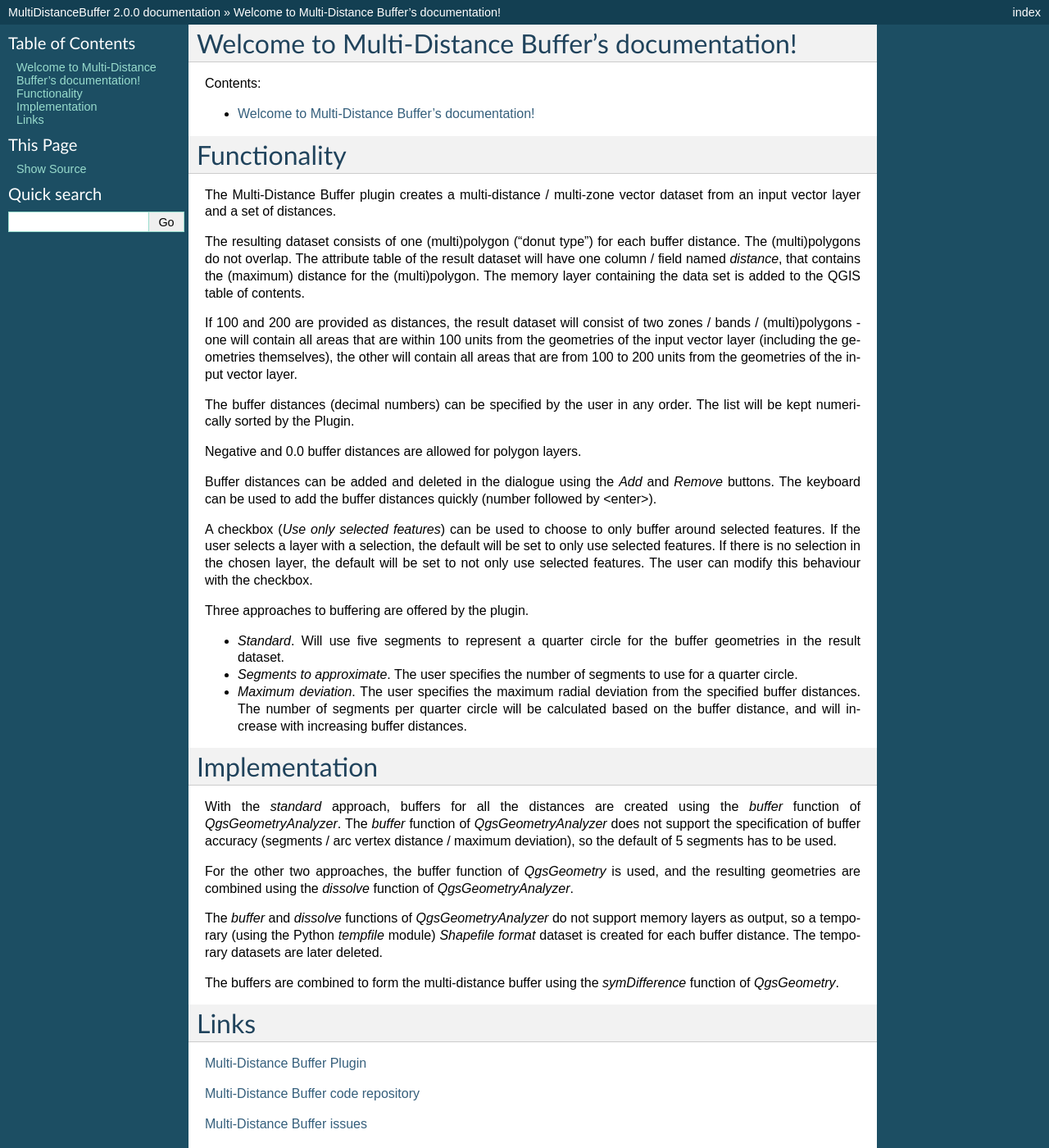
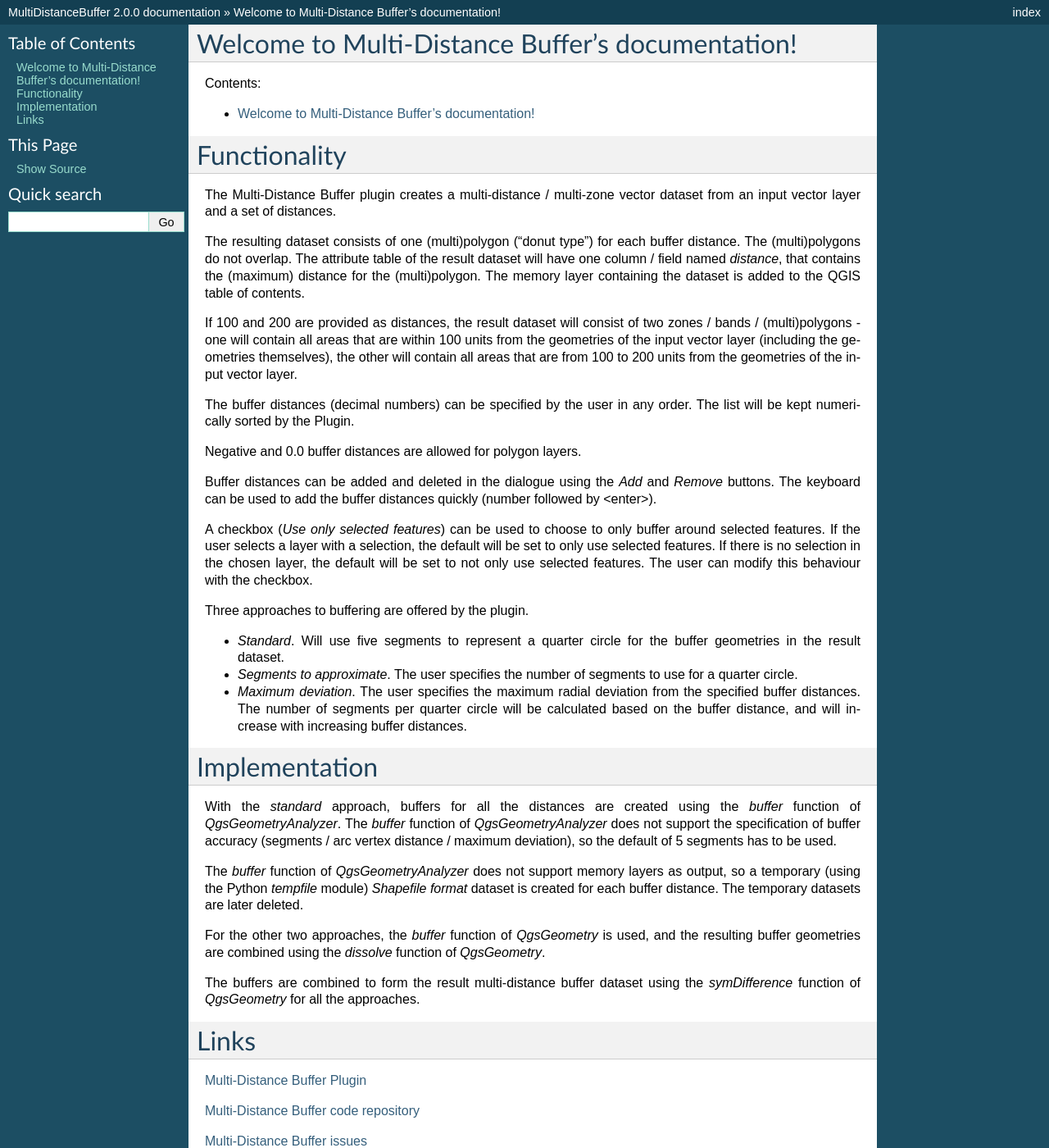
Before and after one commit to havatv/qgismultidistancebufferplugin, a Sphinx documentation site: the page built from help/source/index.rst, in a window 1280 px wide and 1400 px high. Shown: the whole window at 82% size. Built offline with Sphinx 7.4.7, drawn with Linux system fonts in a browser that asks for light colours; formulas are drawn with MathJax 3.

Commit message:
Documentation update

```diff
--- a/help/source/index.rst
+++ b/help/source/index.rst
@@ -26,7 +26,7 @@ The (multi)polygons do not overlap.
 The attribute table of the result dataset will have one column /
 field named *distance*, that contains the (maximum) distance for the
 (multi)polygon.
-The memory layer containing the data set is added to the QGIS table
+The memory layer containing the dataset is added to the QGIS table
 of contents.
 
 If 100 and 200 are provided as distances, the result dataset will
@@ -78,18 +78,19 @@ The *buffer* function of *QgsGeometryAnalyzer* does not support
 the specification of buffer accuracy (segments / arc vertex distance
 / maximum deviation), so the default of 5 segments has to be used.
 
-For the other two approaches, the buffer function of *QgsGeometry*
-is used, and the resulting geometries are combined using the
-*dissolve* function of *QgsGeometryAnalyzer*.
-
-The *buffer* and *dissolve* functions of *QgsGeometryAnalyzer* do not
+The *buffer* function of *QgsGeometryAnalyzer* does not
 support memory layers as output, so a temporary (using the Python
 *tempfile* module) *Shapefile format* dataset is created for each
 buffer distance.
 The temporary datasets are later deleted.
 
-The buffers are combined to form the multi-distance buffer using the
-*symDifference* function of *QgsGeometry*.
+For the other two approaches, the *buffer* function of *QgsGeometry*
+is used, and the resulting buffer geometries are combined using the
+*dissolve* function of *QgsGeometry*.
+
+The buffers are combined to form the result multi-distance buffer
+dataset using the *symDifference* function of *QgsGeometry* for
+all the approaches.
 
 Links
 =======
```
